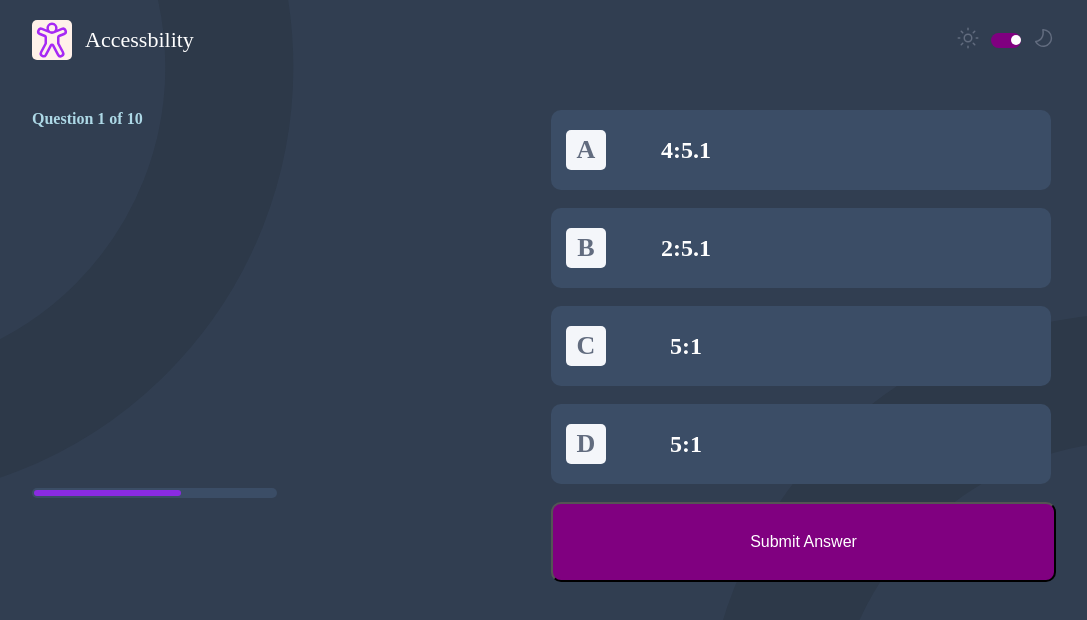
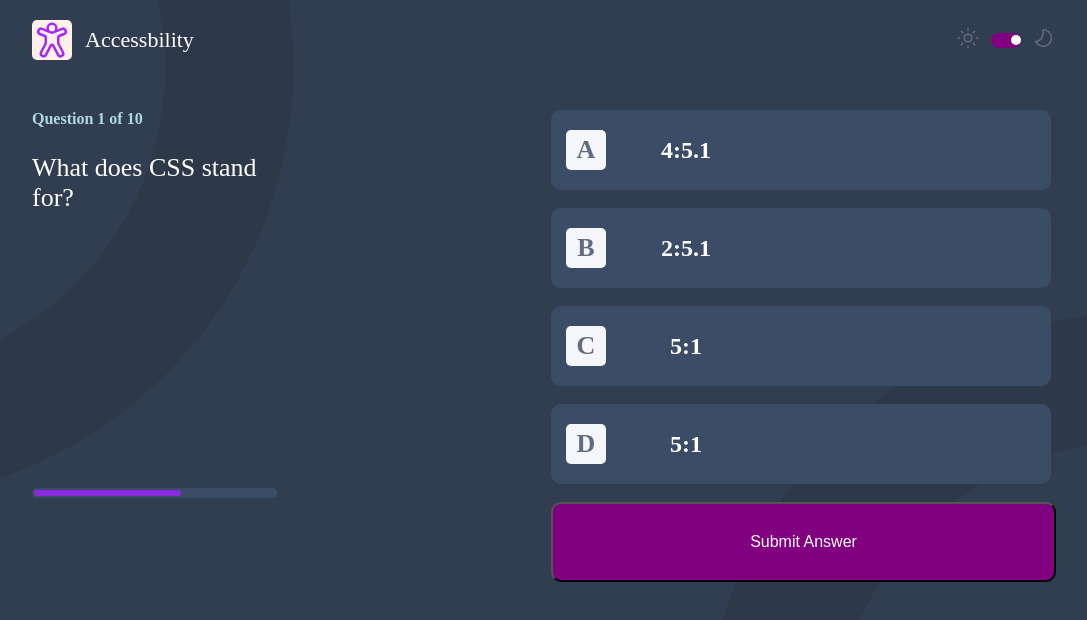
Before and after one commit to 23nosurrend/Test-App, a React (Vite) app: page /Question/1 in a window 1280 px wide. Shown: the top 620 px of the page, without its empty margins (96-1183 px from the left). Built offline with nearby package versions, Linux system fonts and the light colour scheme.

Commit message:
Now I can access first questions

```diff
--- a/src/components/Page1.tsx
+++ b/src/components/Page1.tsx
@@ -1,5 +1,5 @@
 import {useState} from "react"
-import {  useNavigate } from "react-router-dom";
+import {  useNavigate,useParams } from "react-router-dom";
 
 import "../styles/Page.css"
 import AccessNav from "./AccessNav"
@@ -8,11 +8,13 @@ import Tab from "./Tab"
 import Button from "./Button"
 import Bar from "./Downbar"
 import "../styles/Tab.css"
+import Data from "../assets/json/data.json"
 
 function Page(){
     const [selectedTab,setSelectedTab]=useState("")
     const[isCorrect,setIsCorrect]=useState(false)
     const navigate=useNavigate()
+
 
     const handleTabSelect=(tab:string,correct:boolean)=>{
         setSelectedTab(tab)
@@ -23,6 +25,16 @@ function Page(){
         navigate(`/answer/${selectedTab}`)
     }
 
+    const param=useParams()
+    const num=param.index
+    const category=Data.quizzes[num]
+    const firstQuestion=category.questions[0]
+    const numberOfQuestions=category.questions.length
+    const option=firstQuestion.options
+    console.log(option)
+
+
+
     return(
           <div>
             <div><AccessNav/></div>
@@ -30,7 +42,9 @@ function Page(){
                 <div className="inner-container">
                 <div id="div-of-Question-Bar">
                     <div id="Question-div">
-                        <Question first={1} last={10}/>
+                        <Question first={1} last={numberOfQuestions}
+                         question={firstQuestion.question}
+                        />
 
                         </div>
                     <div id="div-with-Bar"><Bar/></div>
```
